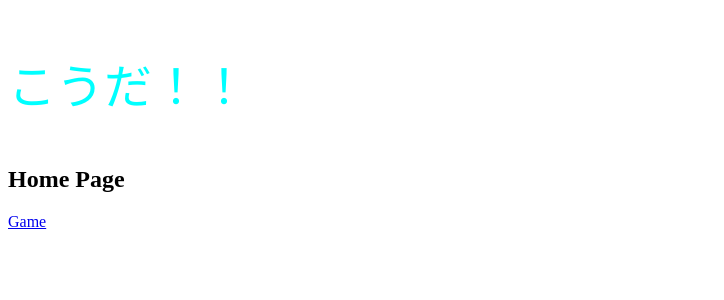
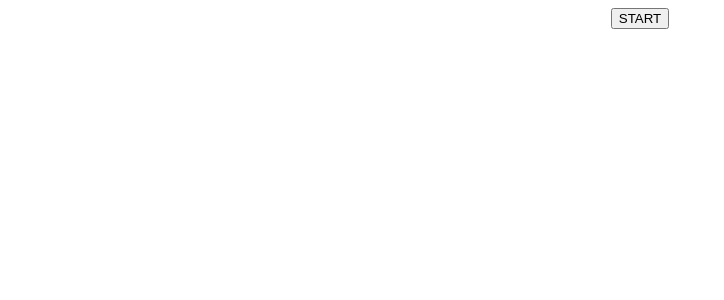
Before and after one commit to kusawokoshitemori/math_calculation_memory, a React app: page / in a window 1280 px wide. Shown: the top 300 px of the page, without its empty margins (0-724 px from the left). Built offline with nearby package versions, Linux system fonts and the light colour scheme.

Commit message:
ボタンを中央に配置、Topを中心に作ることとした

```diff
--- a/src/App.tsx
+++ b/src/App.tsx
@@ -2,14 +2,10 @@ import React from "react";
 import { BrowserRouter as Router, Route, Routes, Link } from "react-router-dom";
 import Top from "./Top"; // 新しく作成したHomeコンポーネントをインポート
 import Game from "./GameScene"; // Aboutも同様に別ファイルにしている前提
-import RectangleButton from "../src/components/RectangleButton";
 
 const App = () => {
   return (
     <Router>
-      {/* 表示用 */}
-      <RectangleButton />
-      {/* ここまで */}
       <Routes>
         <Route path="/game" element={<Game />} />
         <Route path="/" element={<Top />} />
--- a/src/Top.tsx
+++ b/src/Top.tsx
@@ -1,11 +1,21 @@
 import React from "react";
-import { Link } from "react-router-dom";
+import { useNavigate } from "react-router-dom";
+import RectangleButton from "../src/components/RectangleButton";
+import "./style.css";
 
 const Top = () => {
+  const navigate = useNavigate(); // useNavigateフックを取得
+
+  const StartClick = () => {
+    navigate("/game"); // '/game'パスに移動
+  };
+  const SettingClick = () => {
+    navigate("/setting");
+  };
   return (
-    <div>
-      <h2>Home Page</h2>
-      <Link to="/game">Game</Link>
+    <div className="button_container">
+      <RectangleButton label="START" onClick={StartClick} />
+      {/*<RectangleButton label="せってい" onClick={SettingClick} />*/}
     </div>
   );
 };
--- a/src/components/RectangleButton.tsx
+++ b/src/components/RectangleButton.tsx
@@ -1,7 +1,16 @@
 import React from "react";
 import "./component.css"; // components.cssをインポート
 
-const RectangleButton = () => {
-  return <p className="testtext">こうだ！！</p>;
+interface RectangleButtonProps {
+  label: string; // ボタンに表示するラベルの型
+  onClick: () => void; // ボタンがクリックされたときに呼び出される関数の型
+}
+
+const RectangleButton: React.FC<RectangleButtonProps> = ({
+  label,
+  onClick,
+}) => {
+  return <button onClick={onClick}>{label}</button>;
 };
+
 export default RectangleButton;
--- a/src/style.css
+++ b/src/style.css
@@ -0,0 +1,5 @@
+.button_container {
+  display: flex;
+  justify-content: center;
+  align-items: center;
+}
```
